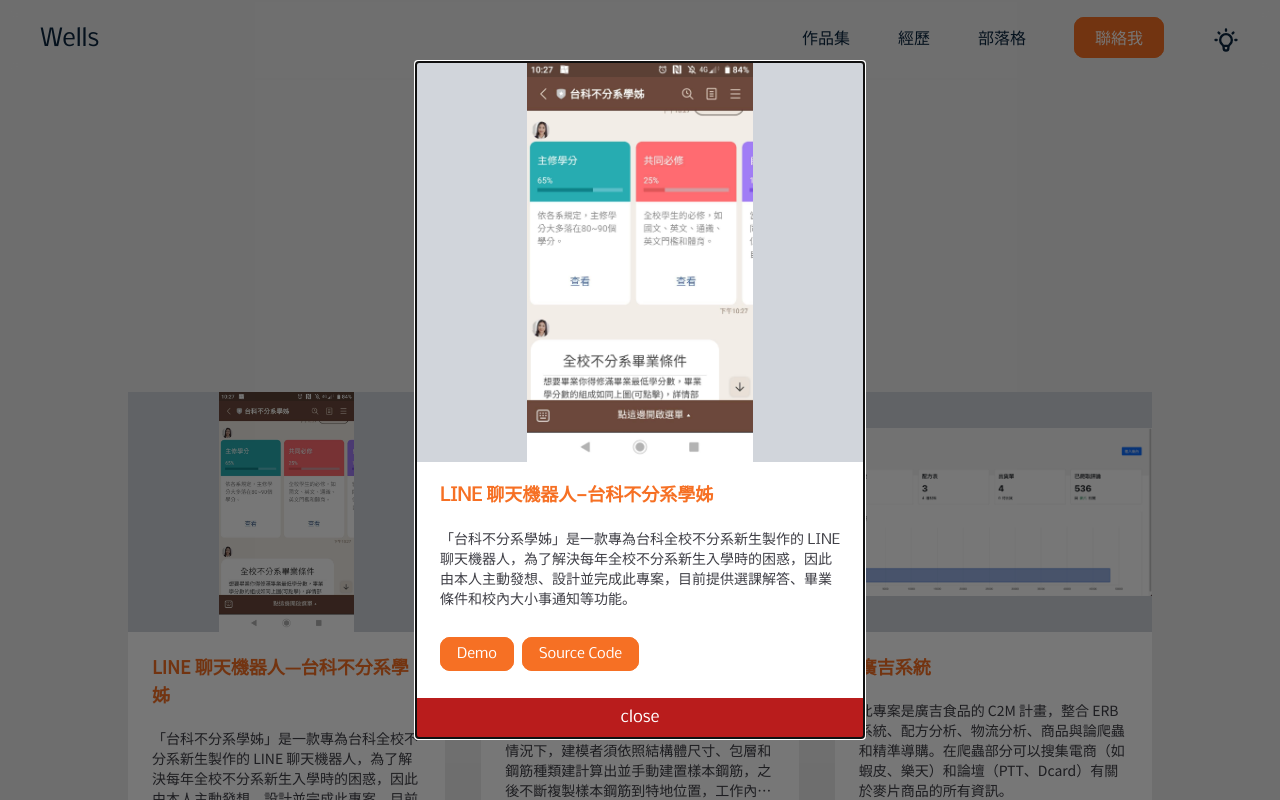
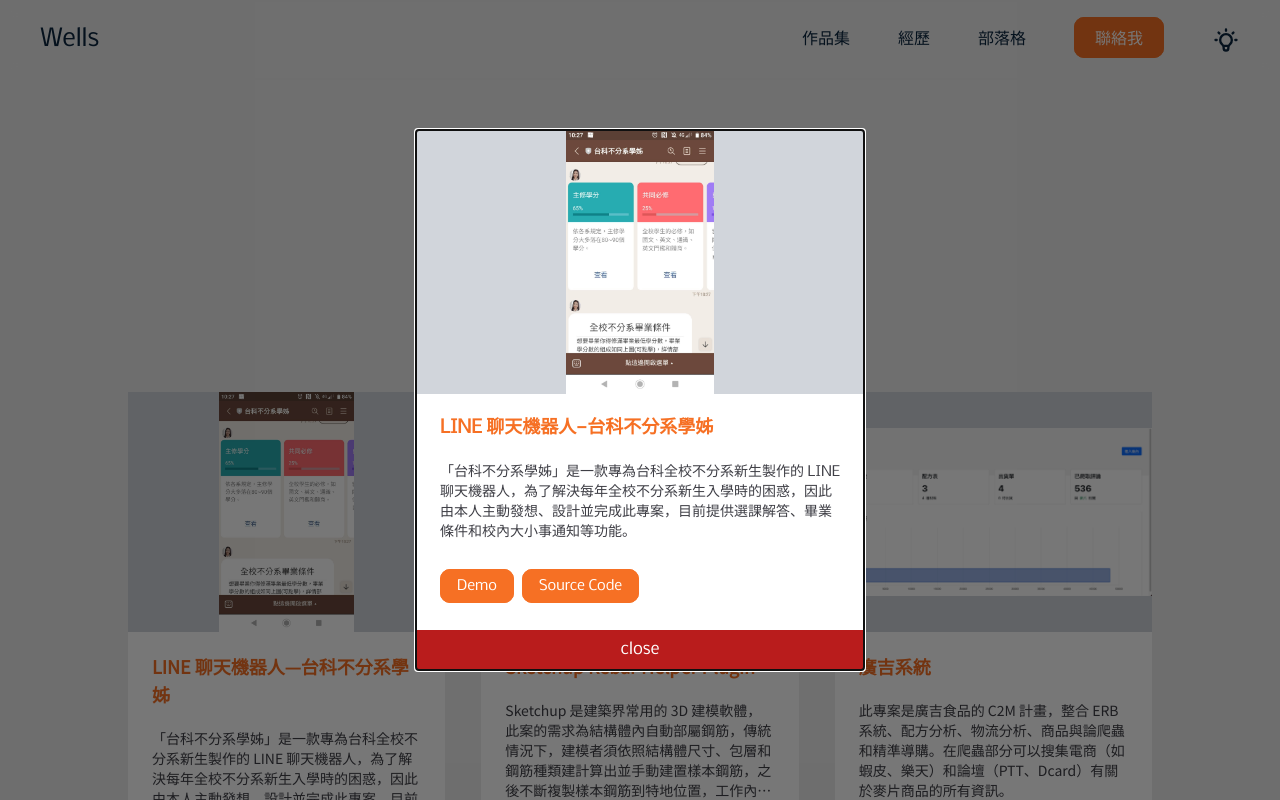
Before and after one commit to jhang-jhe-wei/next-blog, a Next.js app: page /portfolio in a window 1280 px wide. Both pictures are taken after a click on the element 286 px from the left and 654 px from the top of the page. Shown: the top 800 px of the page. Built offline with nearby package versions, Linux system fonts and the light colour scheme.

Commit message:
Update card layout

```diff
--- a/components/portfolio/card.tsx
+++ b/components/portfolio/card.tsx
@@ -22,11 +22,11 @@
         isOpen={modalIsOpen}
         onRequestClose={closeModal}
         contentLabel="Project Modal"
-        className="bg-white max-w-md flex flex-col max-h-screen-95"
+        className="bg-white max-w-md flex flex-col max-h-screen-80"
         overlayClassName="z-40 fixed inset-0 bg-dark-mask px-5 flex justify-center items-center"
       >
-        <div className="overflow-y-scroll flex-1">
-          <img className="object-scale-down object-center bg-gray-300 w-full max-h-screen-1/2" src={project.image} alt={project.title} />
+        <div className="overflow-y-auto flex-1">
+          <img className="object-scale-down object-center bg-gray-300 w-full max-h-screen-1/3" src={project.image} alt={project.title} />
           <div className="mx-6 mt-5 text-lg">
             <h2 className="font-bold text-secondary">{project.title}</h2>
             <p className="mt-5 text-sm text-zinc-700">{project.description}</p>
--- a/tailwind.config.cjs
+++ b/tailwind.config.cjs
@@ -9,8 +9,8 @@
   ],
   theme: {
     maxHeight: {
-      'screen-1/2': '50vh',
-      'screen-95': '95vh',
+      'screen-1/3': '33vh',
+      'screen-80': '80vh',
     },
     container: {
       center: true,
```
